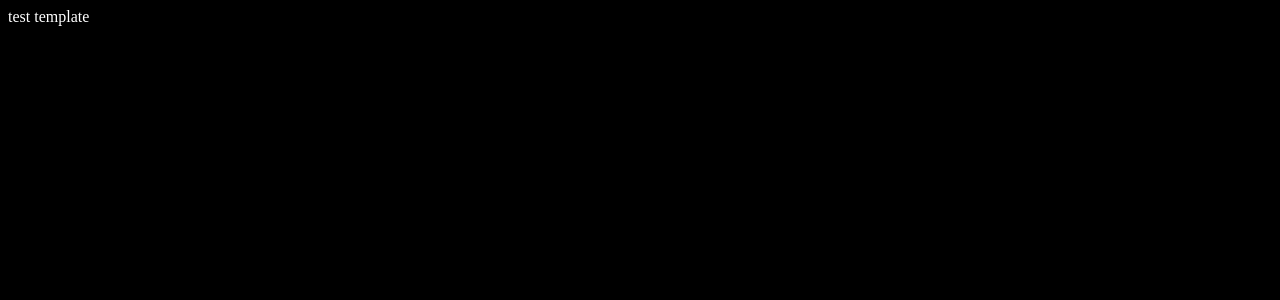
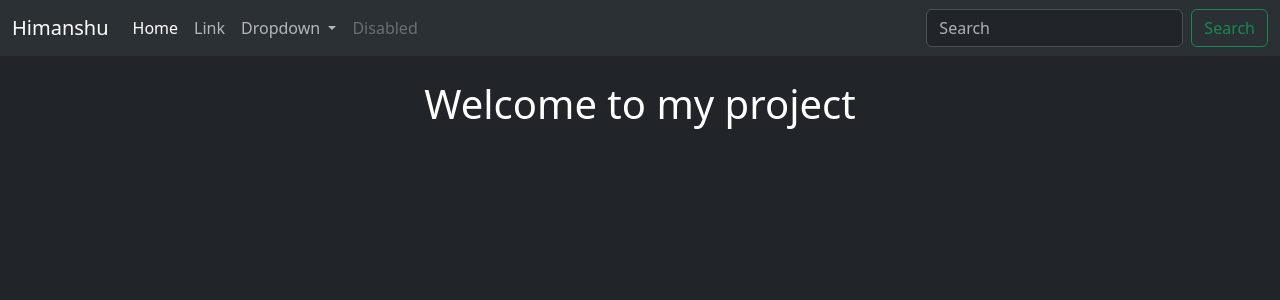
Before and after one commit to Himanshu116k/django-project, a Django app: page /tweet/ in a window 1280 px wide. Before the commit the part shown is almost empty. Shown: the top 300 px of the page. Run offline with Django 5.2, Linux system fonts and the light colour scheme.

Commit message:
second commit

```diff
--- /dev/null
+++ b/project/templates/layout.html
@@ -0,0 +1,63 @@
+{% load static %}
+<!DOCTYPE html>
+<html lang="en" data-bs-theme="dark">
+<head>
+    <meta charset="UTF-8">
+    <meta name="viewport" content="width=device-width, initial-scale=1.0">
+        <link href="https://cdn.jsdelivr.net/npm/bootstrap@5.3.8/dist/css/bootstrap.min.css" rel="stylesheet" integrity="sha384-sRIl4kxILFvY47J16cr9ZwB07vP4J8+LH7qKQnuqkuIAvNWLzeN8tE5YBujZqJLB" crossorigin="anonymous">
+
+    <title>
+
+        {% block title %}
+
+        Chai aur Django
+
+        {% endblock %}
+
+    </title>
+</head >
+<body >
+    <nav class="navbar navbar-expand-lg bg-body-tertiary">
+  <div class="container-fluid">
+    <a class="navbar-brand" href="#">Himanshu</a>
+    <button class="navbar-toggler" type="button" data-bs-toggle="collapse" data-bs-target="#navbarSupportedContent" aria-controls="navbarSupportedContent" aria-expanded="false" aria-label="Toggle navigation">
+      <span class="navbar-toggler-icon"></span>
+    </button>
+    <div class="collapse navbar-collapse" id="navbarSupportedContent">
+      <ul class="navbar-nav me-auto mb-2 mb-lg-0">
+        <li class="nav-item">
+          <a class="nav-link active" aria-current="page" href="#">Home</a>
+        </li>
+        <li class="nav-item">
+          <a class="nav-link" href="#">Link</a>
+        </li>
+        <li class="nav-item dropdown">
+          <a class="nav-link dropdown-toggle" href="#" role="button" data-bs-toggle="dropdown" aria-expanded="false">
+            Dropdown
+          </a>
+          <ul class="dropdown-menu">
+            <li><a class="dropdown-item" href="#">Action</a></li>
+            <li><a class="dropdown-item" href="#">Another action</a></li>
+            <li><hr class="dropdown-divider"></li>
+            <li><a class="dropdown-item" href="#">Something else here</a></li>
+          </ul>
+        </li>
+        <li class="nav-item">
+          <a class="nav-link disabled" aria-disabled="true">Disabled</a>
+        </li>
+      </ul>
+      <form class="d-flex" role="search">
+        <input class="form-control me-2" type="search" placeholder="Search" aria-label="Search"/>
+        <button class="btn btn-outline-success" type="submit">Search</button>
+      </form>
+    </div>
+  </div>
+</nav>
+    <div class="container">
+        {% block content %}
+
+        {% endblock %}
+
+    </div>
+</body>
+</html>
--- a/project/tweet/templates/index.html
+++ b/project/tweet/templates/index.html
@@ -1,17 +1,11 @@
-<!DOCTYPE html>
-<html lang="en">
-<head>
-    <meta charset="UTF-8">
-    <meta name="viewport" content="width=device-width, initial-scale=1.0">
-    <title>Document</title>
-    <style>
-        body{
-            background-color: black;
-            color: white;
-        }
-    </style>
-</head>
-<body>
-    test template
-</body>
-</html>
+{% extends "layout.html" %}
+
+{% block title %}
+Tweet
+{% endblock %}
+
+{% block content %}
+<h1 class='text-center text-white mt-4'>Welcome to my project</h1>
+
+
+{% endblock %}
```
